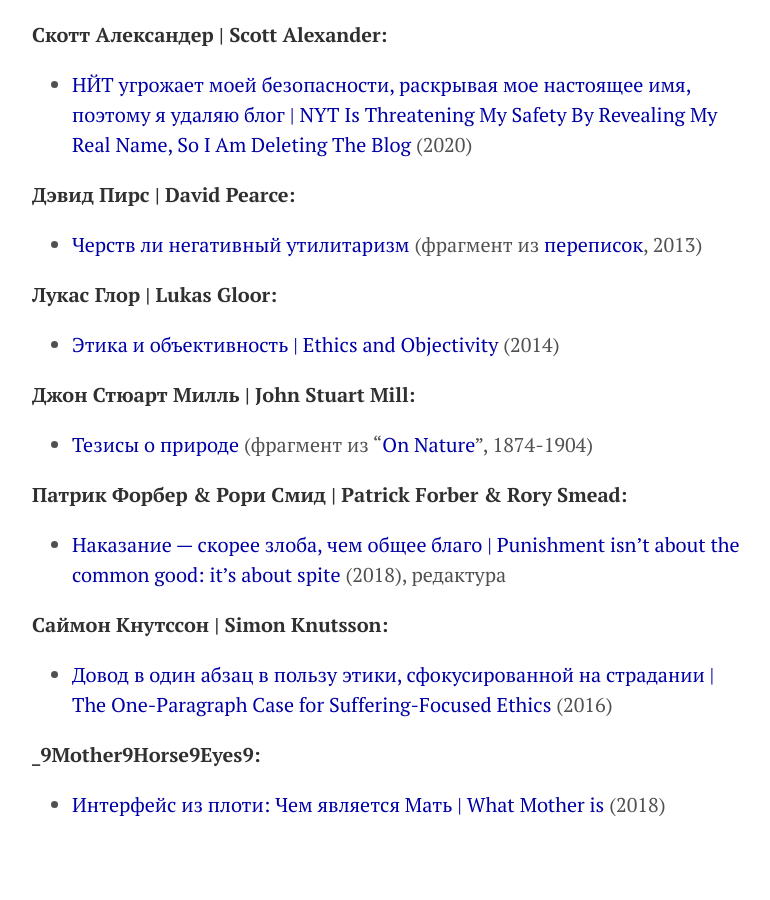
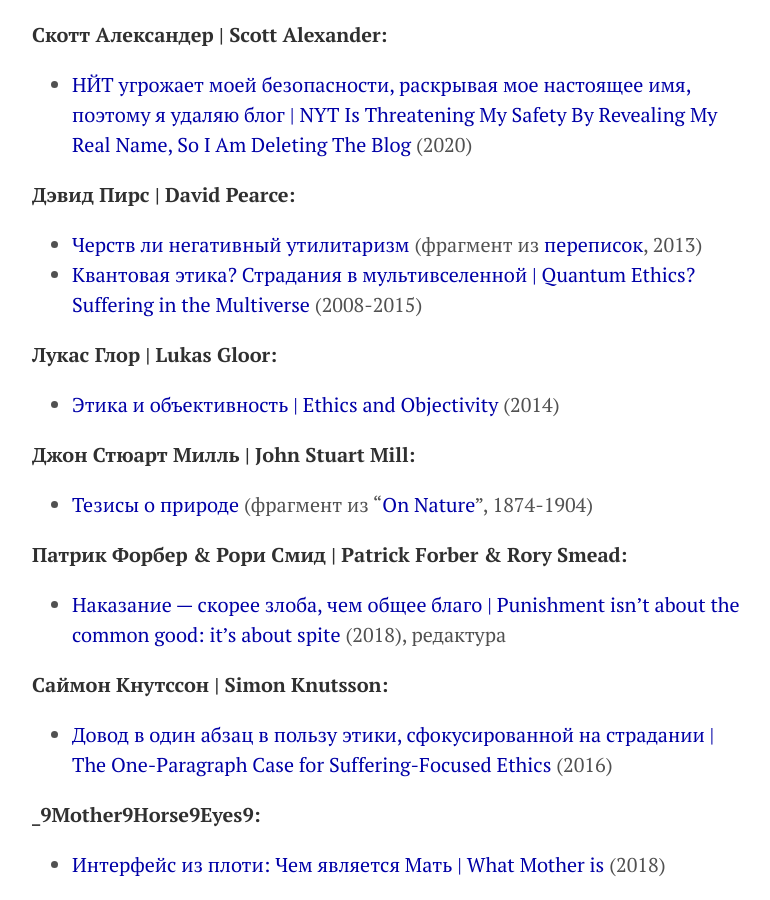
Before and after one commit to KKirdan/kkirdan.github.io, a Jekyll site: the page built from translations/index.md, in a window 1280 px wide and 900 px high, scrolled down 1767 px. Shown: the whole window, without its empty margins (248-1018 px from the left). Built offline with Jekyll 4.4.1, drawn with Linux system fonts in a browser that asks for light colours; before the commit the page ends 2607 px from its top, so only the background shows below that.

Commit message:
Update index.md

```diff
--- a/translations/index.md
+++ b/translations/index.md
@@ -45,6 +45,7 @@
 
 **Дэвид Пирс \| David Pearce:**
 * [Черств ли негативный утилитаризм](https://reducingsuffering.github.io/david-pearce-2.html) (фрагмент из [переписок](https://www.hedweb.com/social-media/pre2014.html), 2013)
+* [Квантовая этика? Страдания в мультивселенной \| Quantum Ethics? Suffering in the Multiverse](https://reducingsuffering.github.io/david-pearce-quantum-ethics-suffering-in-the-multiverse.html) (2008-2015)
 
 **Лукас Глор \| Lukas Gloor:**
 * [Этика и объективность \| Ethics and Objectivity](https://reducingsuffering.github.io/lukas-gloor-ethics-and-objectivity.html) (2014)
```
